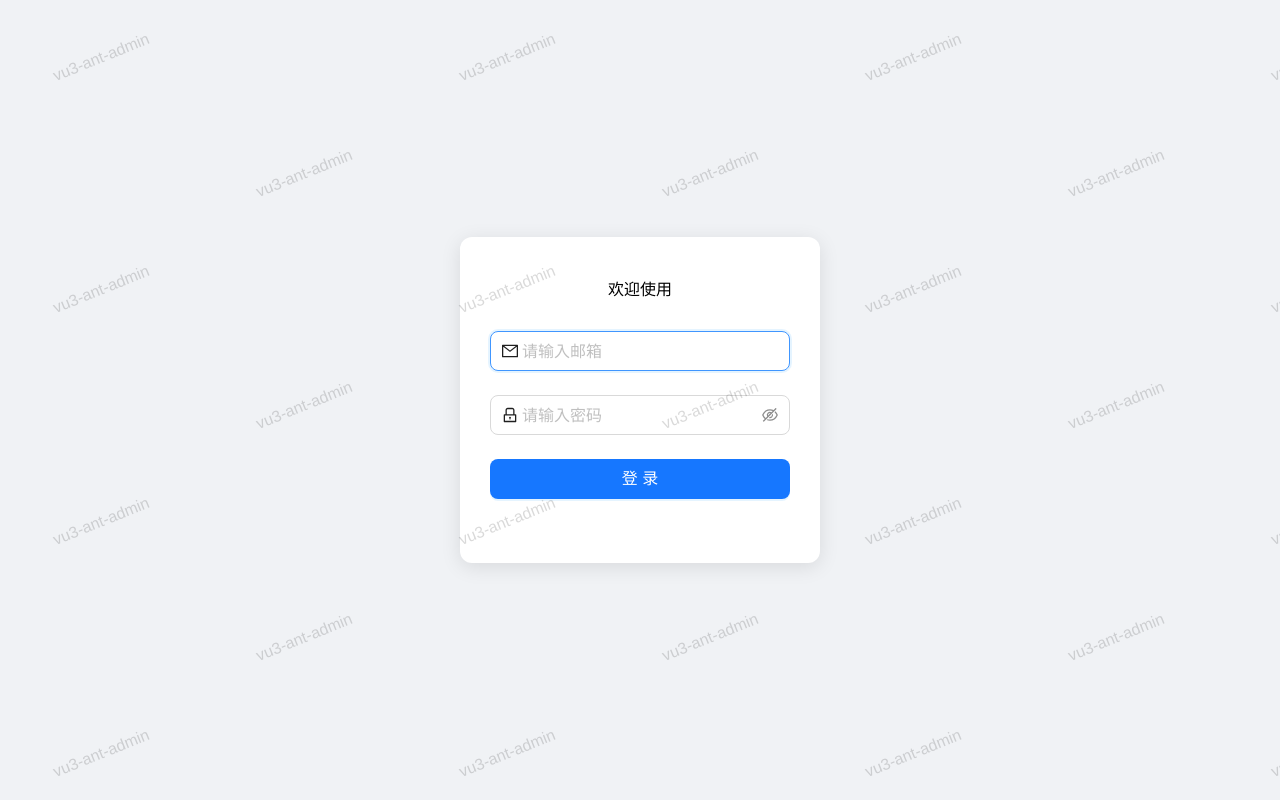
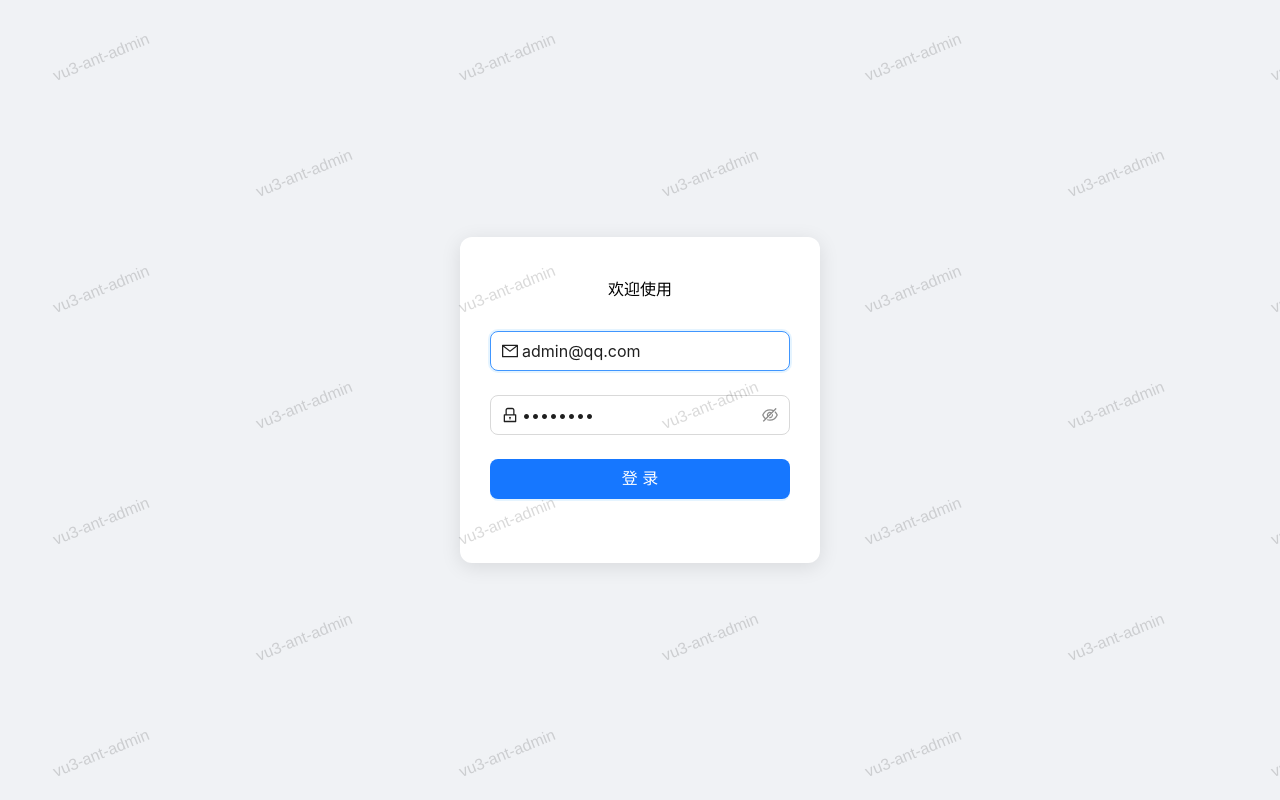
Before and after one commit to zxs1994/leyu-admin, a Vue app: page /login in a window 1280 px wide. Built offline with nearby package versions, Linux system fonts and the light colour scheme; no server answers.

Commit message:
登录自动填充admin账号密码

```diff
--- a/src/views/Login.vue
+++ b/src/views/Login.vue
@@ -13,8 +13,8 @@
 const loginFormRef = ref()
 
 const form = reactive({
-	email: '',
-	password: '',
+	email: 'admin@qq.com',
+	password: 'admin123',
 })
 
 const rules = {
```
